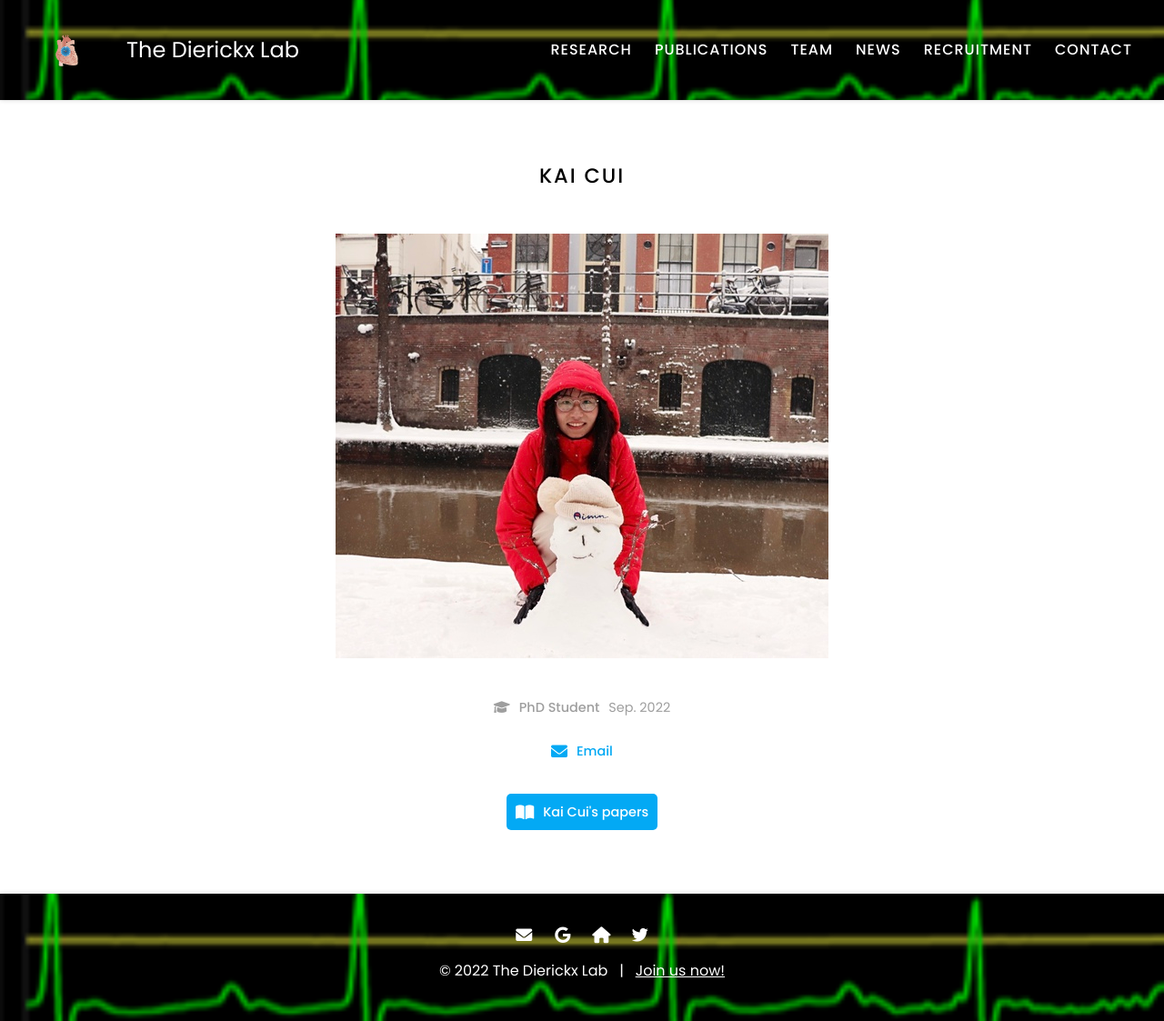
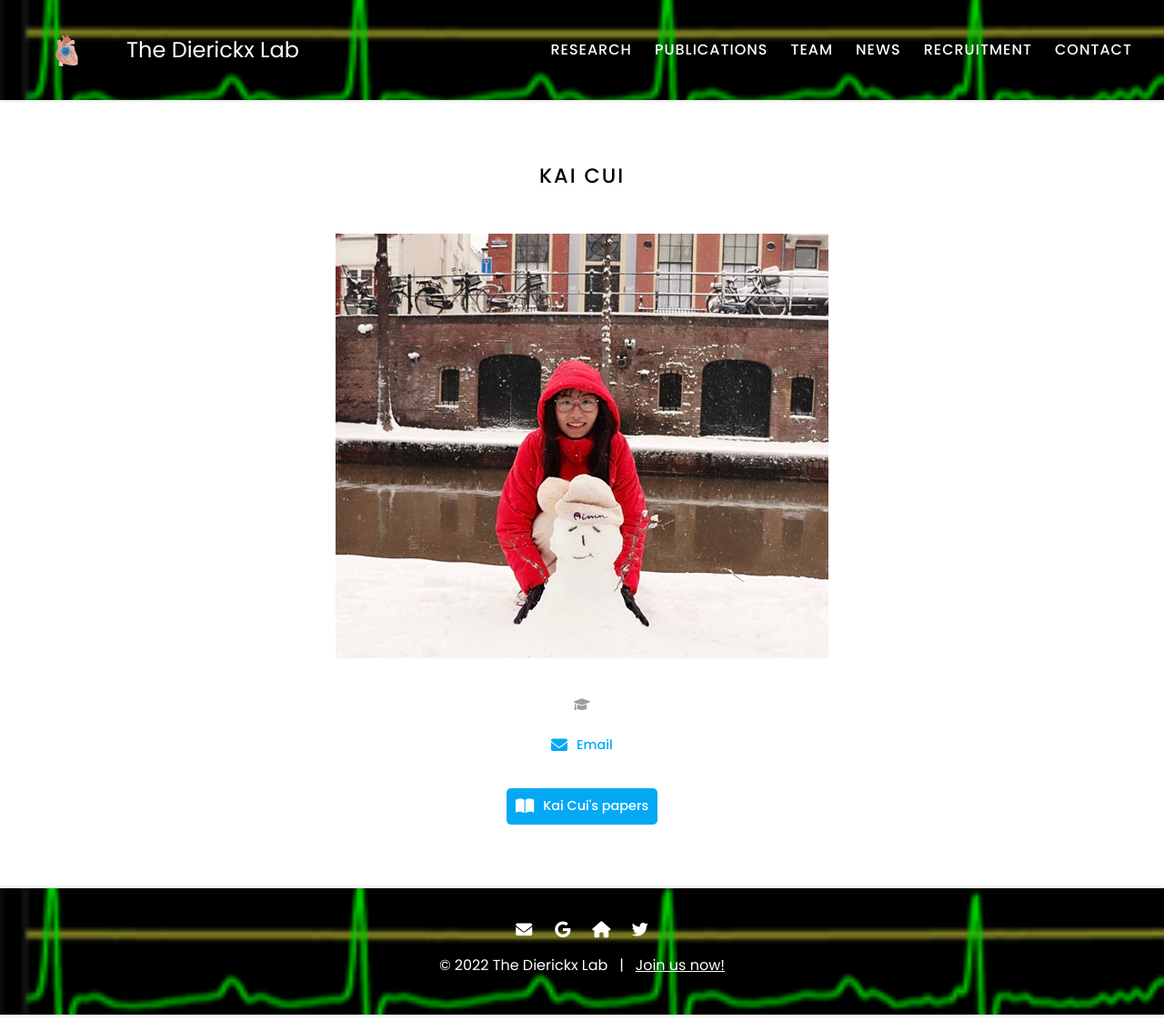
Before and after one commit to theDierickxLab/theDierickxLab, a Jekyll site: the page built from _members/kai-cui.md, in a window 1280 px wide. Shown: the whole page at 91% size. Built offline with Jekyll 4.4.1, drawn with Linux system fonts in a browser that asks for light colours.

Commit message:
Update role.html

```diff
--- a/_includes/role.html
+++ b/_includes/role.html
@@ -19,13 +19,6 @@
       <i class="{{ icon }}"></i>
     {%- endif -%}
 
-    {%- if text -%}
-      <span class="role_text">{{ text }}</span>
-    {%- endif -%}
-
-    {%- if description -%}
-      <span class="role_description">{{ description }}</span>
-    {%- endif -%}
   </div>
 
 {%- endif %}
```
